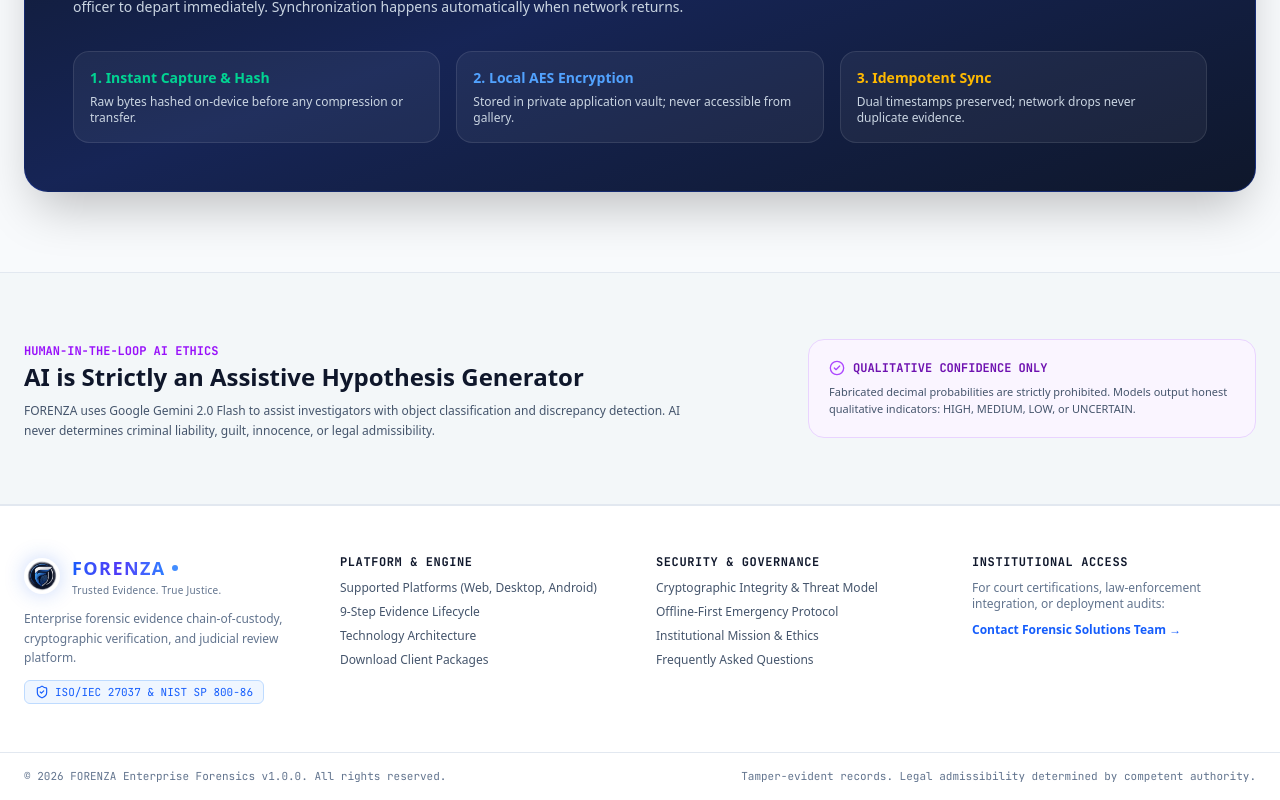
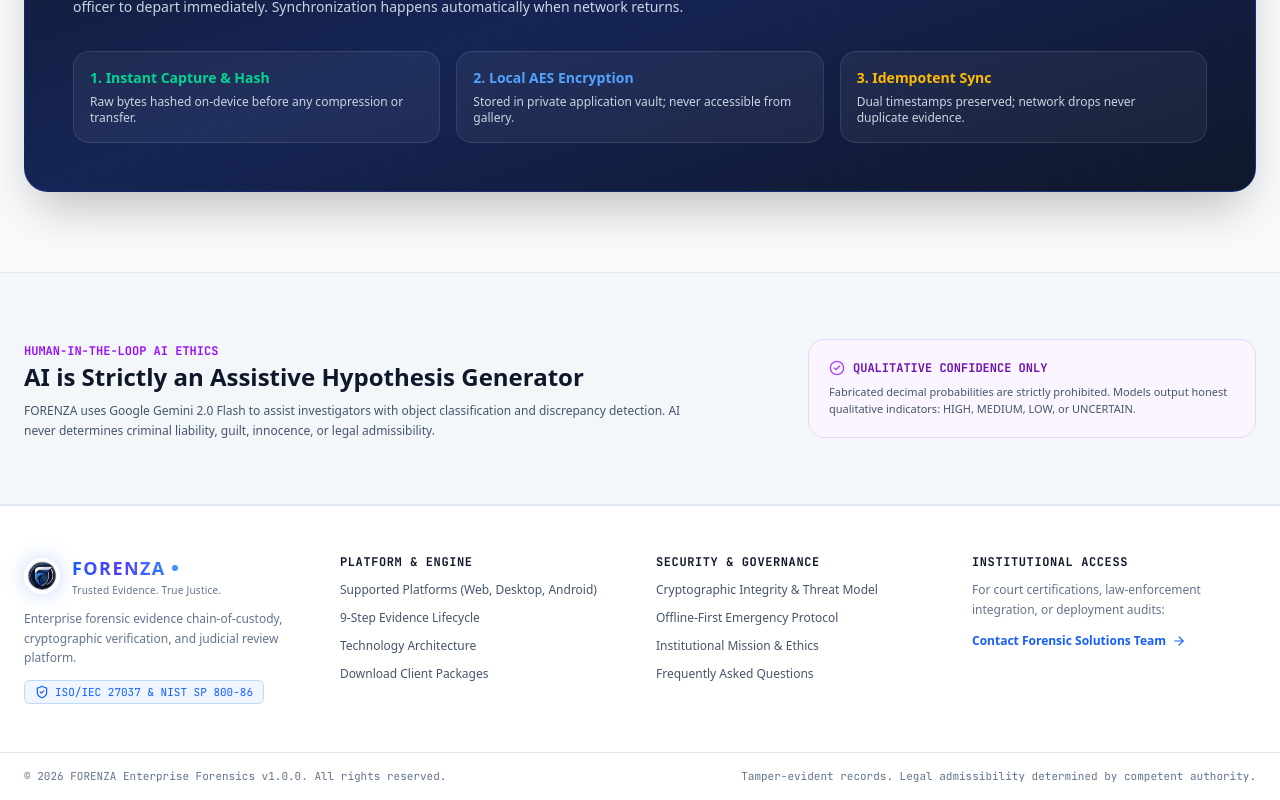
Before and after one commit to Ti838/FORENZA, a Next.js app in the folder web/: page / in a window 1280 px wide. Shown: the part 3251-4051 px from the top of the page. Built offline with nearby package versions, Linux system fonts and the light colour scheme.

Commit message:
feat: link all footer links to live active pages with underline hover effects

```diff
--- a/web/components/public/Footer.tsx
+++ b/web/components/public/Footer.tsx
@@ -1,5 +1,5 @@
 import { ForenzaLogo } from '@/components/brand/ForenzaLogo'
-import { ShieldCheck, Scale, Lock, Globe } from 'lucide-react'
+import { ShieldCheck, ArrowRight, ExternalLink } from 'lucide-react'
 import Link from 'next/link'
 
 export function PublicFooter() {
@@ -18,77 +18,78 @@ export function PublicFooter() {
           </div>
         </div>
 
-        {/* Navigation Column */}
+        {/* Platform & Engine Column */}
         <div className="space-y-2.5">
           <h4 className="font-bold text-slate-900 dark:text-slate-100 text-xs tracking-wider uppercase font-mono">
             Platform & Engine
           </h4>
           <ul className="space-y-2 text-xs">
             <li>
-              <Link href="/platform" className="hover:text-blue-600 dark:hover:text-blue-400 transition-colors">
+              <Link href="/platform" className="hover:text-blue-600 dark:hover:text-blue-400 hover:underline transition-colors block py-0.5">
                 Supported Platforms (Web, Desktop, Android)
               </Link>
             </li>
             <li>
-              <Link href="/#how-it-works" className="hover:text-blue-600 dark:hover:text-blue-400 transition-colors">
+              <Link href="/how-it-works" className="hover:text-blue-600 dark:hover:text-blue-400 hover:underline transition-colors block py-0.5">
                 9-Step Evidence Lifecycle
               </Link>
             </li>
             <li>
-              <Link href="/technology" className="hover:text-blue-600 dark:hover:text-blue-400 transition-colors">
+              <Link href="/technology" className="hover:text-blue-600 dark:hover:text-blue-400 hover:underline transition-colors block py-0.5">
                 Technology Architecture
               </Link>
             </li>
             <li>
-              <Link href="/download" className="hover:text-blue-600 dark:hover:text-blue-400 transition-colors">
+              <Link href="/download" className="hover:text-blue-600 dark:hover:text-blue-400 hover:underline transition-colors block py-0.5">
                 Download Client Packages
               </Link>
             </li>
           </ul>
         </div>
 
-        {/* Governance & Security */}
+        {/* Security & Governance Column */}
         <div className="space-y-2.5">
           <h4 className="font-bold text-slate-900 dark:text-slate-100 text-xs tracking-wider uppercase font-mono">
             Security & Governance
           </h4>
           <ul className="space-y-2 text-xs">
             <li>
-              <Link href="/security" className="hover:text-blue-600 dark:hover:text-blue-400 transition-colors">
+              <Link href="/security" className="hover:text-blue-600 dark:hover:text-blue-400 hover:underline transition-colors block py-0.5">
                 Cryptographic Integrity & Threat Model
               </Link>
             </li>
             <li>
-              <Link href="/#offline" className="hover:text-blue-600 dark:hover:text-blue-400 transition-colors">
+              <Link href="/how-it-works" className="hover:text-blue-600 dark:hover:text-blue-400 hover:underline transition-colors block py-0.5">
                 Offline-First Emergency Protocol
               </Link>
             </li>
             <li>
-              <Link href="/about" className="hover:text-blue-600 dark:hover:text-blue-400 transition-colors">
+              <Link href="/about" className="hover:text-blue-600 dark:hover:text-blue-400 hover:underline transition-colors block py-0.5">
                 Institutional Mission & Ethics
               </Link>
             </li>
             <li>
-              <Link href="/faq" className="hover:text-blue-600 dark:hover:text-blue-400 transition-colors">
+              <Link href="/faq" className="hover:text-blue-600 dark:hover:text-blue-400 hover:underline transition-colors block py-0.5">
                 Frequently Asked Questions
               </Link>
             </li>
           </ul>
         </div>
 
-        {/* Institutional Contact */}
+        {/* Institutional Contact Column */}
         <div className="space-y-2.5">
           <h4 className="font-bold text-slate-900 dark:text-slate-100 text-xs tracking-wider uppercase font-mono">
             Institutional Access
           </h4>
-          <p className="text-xs text-slate-500">
+          <p className="text-xs text-slate-500 leading-relaxed">
             For court certifications, law-enforcement integration, or deployment audits:
           </p>
           <Link
             href="/contact"
-            className="inline-flex items-center gap-1.5 text-xs font-bold text-blue-600 dark:text-blue-400 hover:underline"
+            className="inline-flex items-center gap-1.5 text-xs font-bold text-blue-600 dark:text-blue-400 hover:underline pt-1"
           >
-            <span>Contact Forensic Solutions Team &rarr;</span>
+            <span>Contact Forensic Solutions Team</span>
+            <ArrowRight className="w-3.5 h-3.5" />
           </Link>
         </div>
       </div>
```
